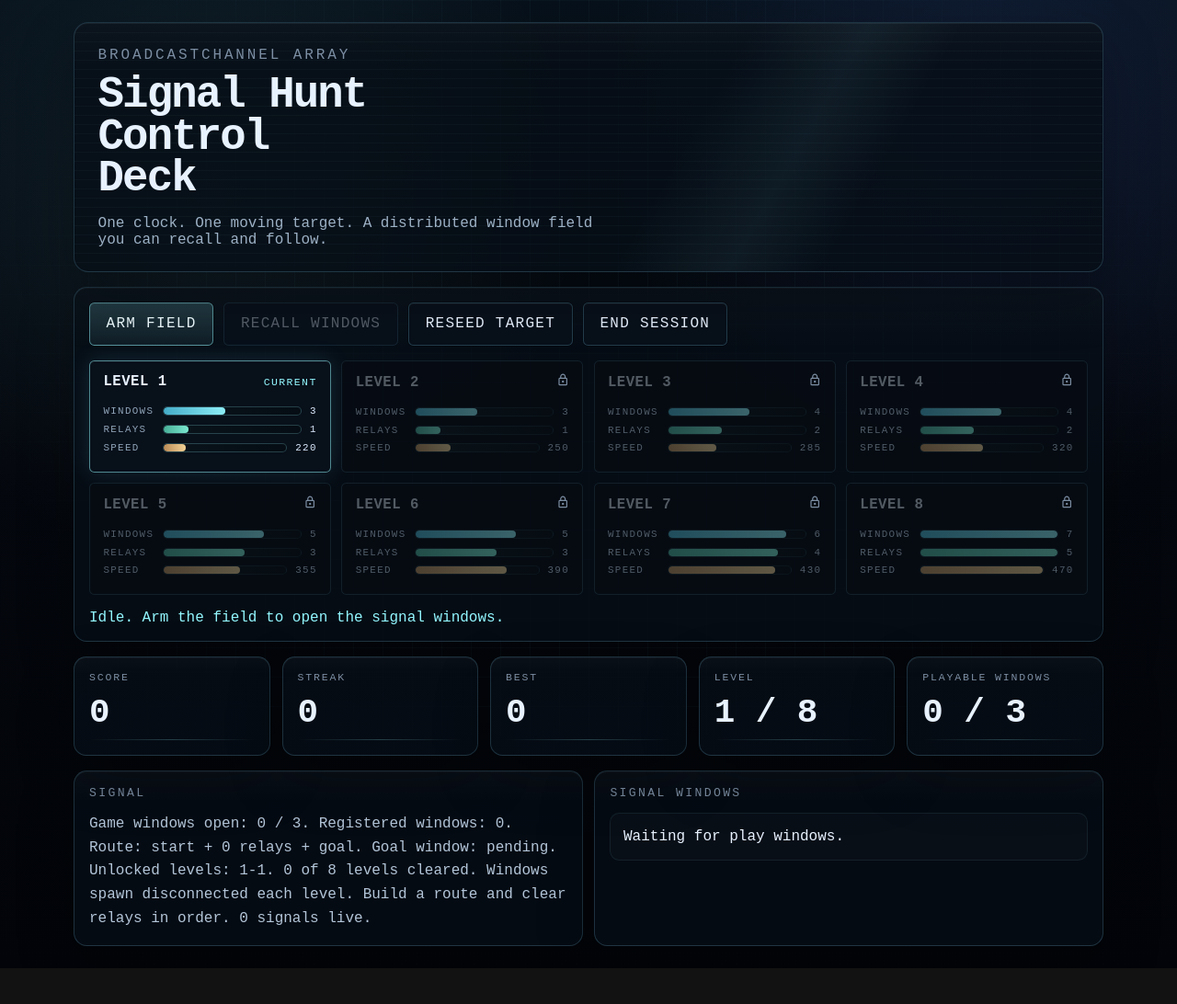
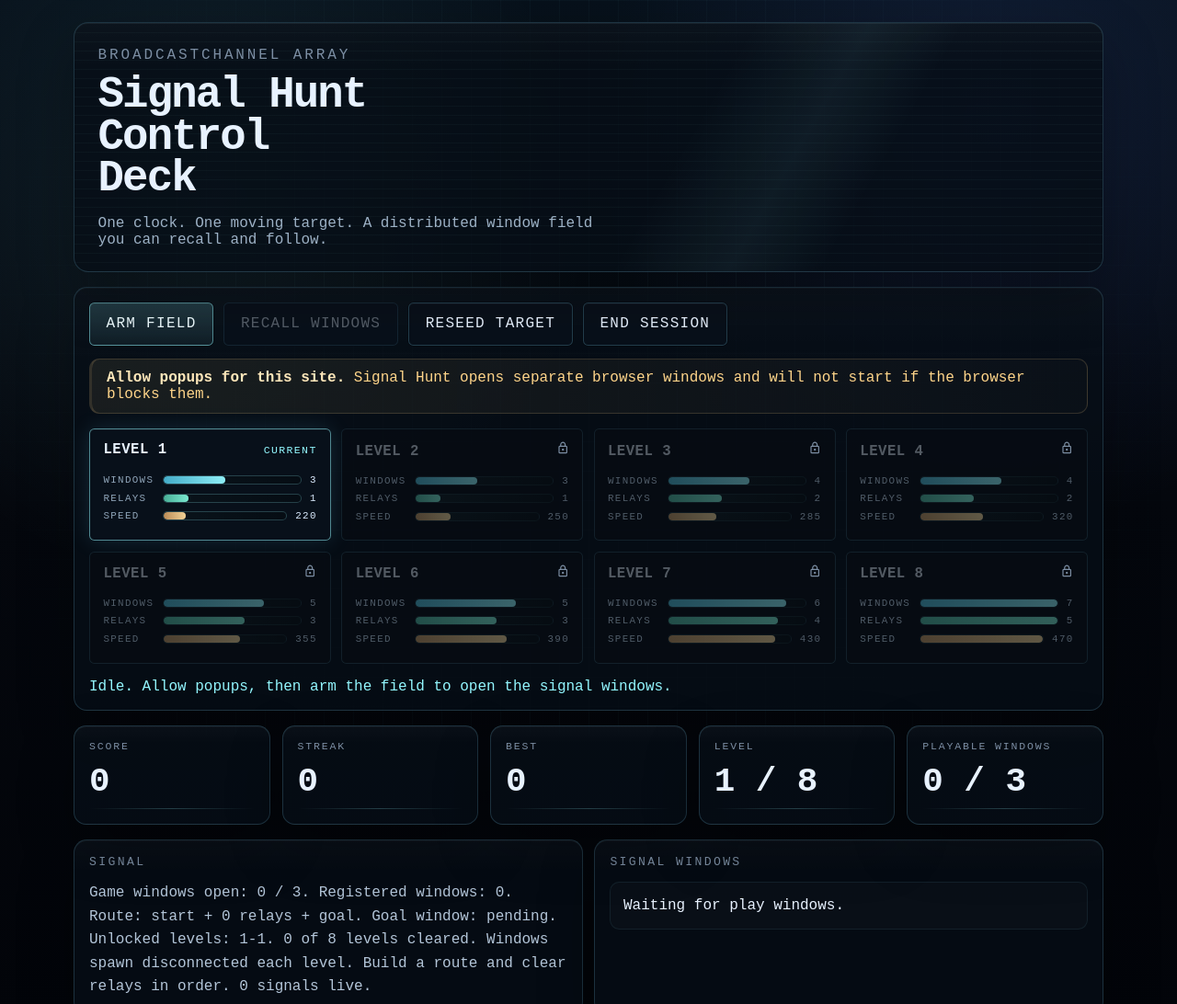
Before and after one commit to ColinMichaels/bounced, a website built with Vite: page index.html in a window 1280 px wide. Shown: the top 1092 px of the page at 92% size. Before the commit the page ends 1053 px from the top, so only its background shows below. Built offline with nearby package versions, Linux system fonts and the light colour scheme.

Commit message:
Update session warnings and styling for popup requirements
- Added persistent warning for enabling popups in the host UI.
- Updated idle status text to emphasize popup allowance.
- Introduced new styles for persistent warnings in `app.css`.

```diff
--- a/index.html
+++ b/index.html
@@ -22,11 +22,14 @@
           <button id="respawn-button">Reseed Target</button>
           <button id="stop-button">End Session</button>
         </div>
+        <p class="warning warning--persistent">
+          <strong>Allow popups for this site.</strong> Signal Hunt opens separate browser windows and will not start if the browser blocks them.
+        </p>
         <div id="level-select" class="level-select" aria-label="Level Select"></div>
         <p id="host-warning" class="warning" hidden>
           Use Recall Windows or click any game window to recall the cluster.
         </p>
-        <p id="status-text" class="status-text">Idle. Arm the field to open the signal windows.</p>
+        <p id="status-text" class="status-text">Idle. Allow popups, then arm the field to open the signal windows.</p>
       </section>
 
       <section class="scoreboard">
--- a/src/host/main.ts
+++ b/src/host/main.ts
@@ -231,7 +231,7 @@ function renderSnapshot(snapshot: GameSnapshot): void {
 
   statusText.textContent = hasStarted
     ? snapshot.note
-    : 'Idle. Arm the field to open the signal windows.'
+    : 'Idle. Allow popups, then arm the field to open the signal windows.'
   detailNote.textContent = [
     `Game windows open: ${windowManager.getOpenCount()} / ${snapshot.requiredWindowCount}.`,
     `Registered windows: ${registeredCount}.`,
--- a/src/styles/app.css
+++ b/src/styles/app.css
@@ -360,6 +360,20 @@ button.primary {
   padding-left: 0.9rem;
 }
 
+.warning strong {
+  color: #ffe8bb;
+  font-weight: 600;
+}
+
+.warning--persistent {
+  background: linear-gradient(90deg, rgba(255, 213, 138, 0.08), rgba(255, 213, 138, 0.02));
+  border: 1px solid rgba(255, 213, 138, 0.16);
+  border-left-width: 3px;
+  border-radius: 0.7rem;
+  margin-top: 0.9rem;
+  padding: 0.7rem 0.9rem 0.7rem 1rem;
+}
+
 .status-text {
   color: var(--accent);
   margin: 1rem 0 0;
```
